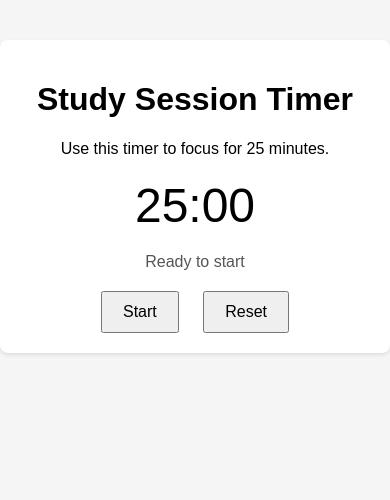
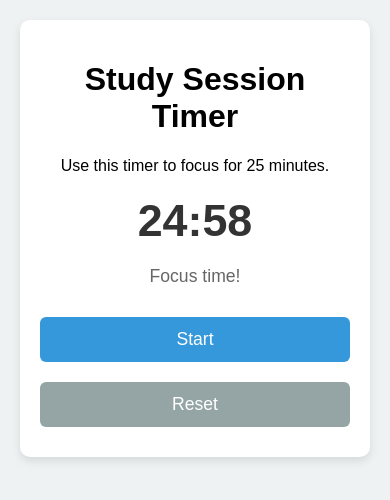
Before and after one commit to Arslanhassan8888/Class_Project_2_JavaScript, a plain HTML site: page index.html in a window 390 px wide. Both pictures are taken after a click on the button "Start". Drawn offline with Linux system fonts and the light colour scheme.

Commit message:
css little bit modified

```diff
--- a/script.js
+++ b/script.js
@@ -19,13 +19,25 @@ let timerId = null;
 
 // TODO: Implement a function to format seconds as MM:SS
 function formatTime(seconds) {
-    // Example: 1500 seconds -> "25:00"
-    // TODO: calculate minutes and seconds and return a string
+    const minutes = Math.floor(seconds / 60);
+    //Calculate remaining seconds
+    const secs = seconds % 60;
+
+    //Convert to strings with leading zeros if needed
+    const minutesStr = String(minutes).padStart(2, '0');
+    const secondsStr = String(secs).padStart(2, '0');
+
+    return minutesStr + ':' + secondsStr;
+
 }
 
 // TODO: Implement a function that updates the timer display
 function updateDisplay() {
     // TODO: set timerDisplay.textContent using formatTime(remainingSeconds)
+
+    const formattedTime = formatTime(remainingSeconds);
+    //Update the timer display
+    timerDisplay.textContent = formattedTime;
 }
 
 // TODO: Implement startTimer so that it:
@@ -33,7 +45,24 @@ function updateDisplay() {
 // updates status message (e.g. "Focus time!")
 // uses setInterval to count down every second
 function startTimer() {
-    // TODO: implement timer start logic
+    //prevent multiple timers at once
+    if (timerId !== null) {
+        return; // Timer is already running
+    }
+    //Update status message
+    statusMessage.textContent = 'Focus time!';
+    //Set up interval to count down every second
+    timerId = setInterval(function() {
+        if (remainingSeconds > 0) {
+            remainingSeconds -= 1;
+            updateDisplay();
+        } else {
+            // Time is up, clear interval
+            clearInterval(timerId);
+            timerId = null;
+            statusMessage.textContent = 'Time is up!';
+        }
+    }, 1000);
 }
 
 // TODO: Implement resetTimer so that it:
@@ -41,7 +70,17 @@ function startTimer() {
 // resets remainingSeconds to STUDY_DURATION_SECONDS
 // updates the display and status message
 function resetTimer() {
-    // TODO: implement timer reset logic
+    //Stop the interval if running
+    if (timerId !== null) {
+        clearInterval(timerId);
+        timerId = null;
+    }
+    //Reset remainingSeconds
+    remainingSeconds = STUDY_DURATION_SECONDS;
+    //Update display and status message
+    updateDisplay();
+    statusMessage.textContent = 'Ready to start';
+
 }
 
 // Set up event listeners
--- a/style.css
+++ b/style.css
@@ -1,6 +1,6 @@
 body {
     font-family: Arial, sans-serif;
-    background-color: #f5f5f5;
+    background-color: #eef2f3;
     margin: 0;
     padding: 0;
 }
@@ -8,28 +8,76 @@ body {
 .container {
     max-width: 500px;
     margin: 40px auto;
-    padding: 20px;
+    padding: 25px;
     background-color: #ffffff;
-    border-radius: 8px;
-    box-shadow: 0 2px 4px rgba(0, 0, 0, 0.1);
+    border-radius: 10px;
+    box-shadow: 0 4px 10px rgba(0, 0, 0, 0.1);
     text-align: center;
 }
 
 .timer-display {
-    font-size: 3rem;
+    font-size: 3.5rem;
     margin: 20px 0;
+    font-weight: bold;
+    color: #333;
 }
 
 .status {
     margin-bottom: 20px;
-    color: #555;
+    color: #666;
+    font-size: 1.1rem;
 }
 
 .controls button {
     margin: 0 10px;
-    padding: 10px 20px;
+    padding: 12px 25px;
     font-size: 1rem;
+    border: none;
+    border-radius: 6px;
+
+    background-color: #3498db;
+    color: white;
+
+    transition: 0.25s background-color;
 }
+
+
+.controls button:hover {
+    background-color: #2980b9; /* Darker blue */
+    cursor: pointer;
+    transform: translateY(-2px); /* slight lift */
+}
+
+
+/* Reset button styled differently */
+#reset-button {
+    background-color: #95a5a6; /* Grey */
+}
+
+#reset-button:hover {
+    background-color: #7f8c8d; /* Darker grey */
+}
+
+
+/*Responsive design for smaller screens*/
+@media (max-width: 500px) {
+    .container {
+        margin: 20px;
+        padding: 20px;
+    }
+
+    .timer-display {
+        font-size: 2.8rem;
+    }
+
+    .controls button {
+        width: 100%; /* Full-width buttons */
+        margin: 10px 0;
+        font-size: 1.1rem;
+    }
+}
+
+
 
 /* TODO: As a team, you can add more styling:
     - Different colours when the timer is running or finished
```
